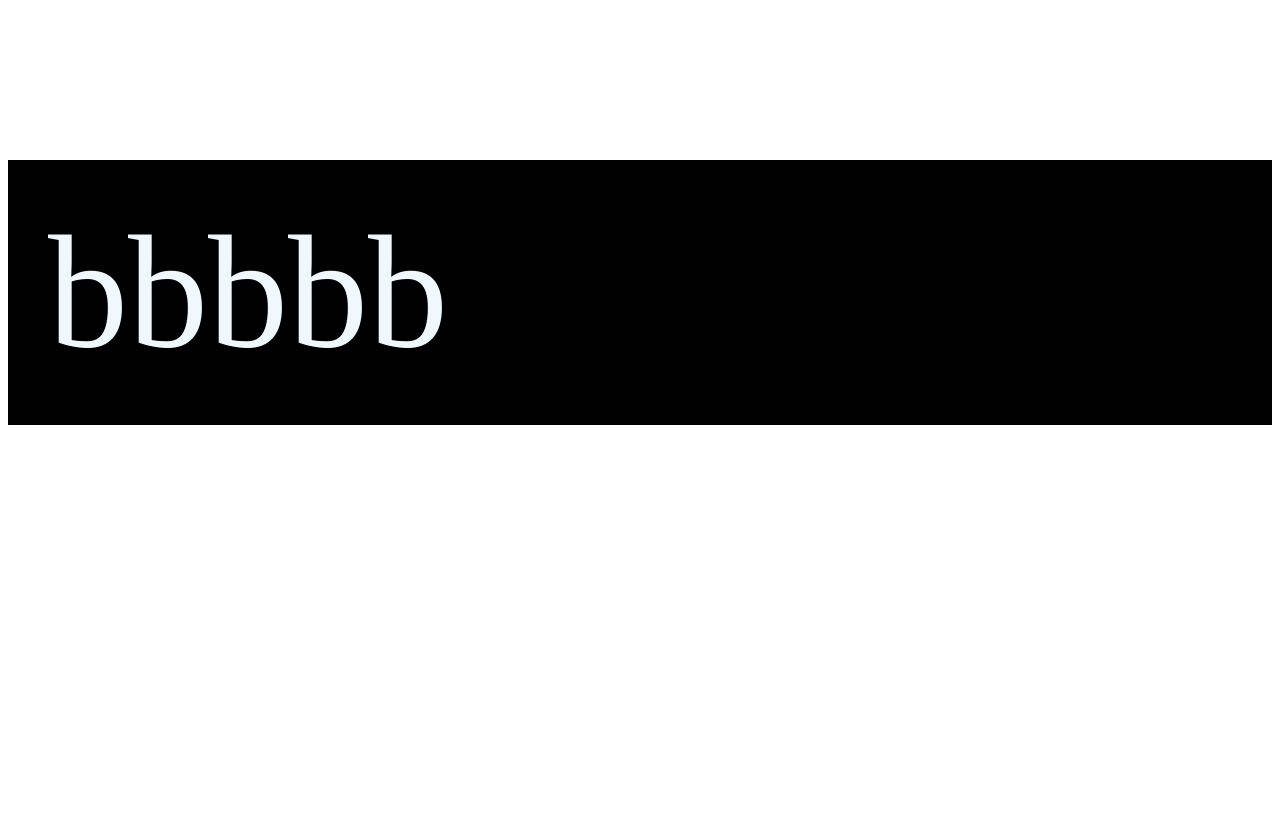
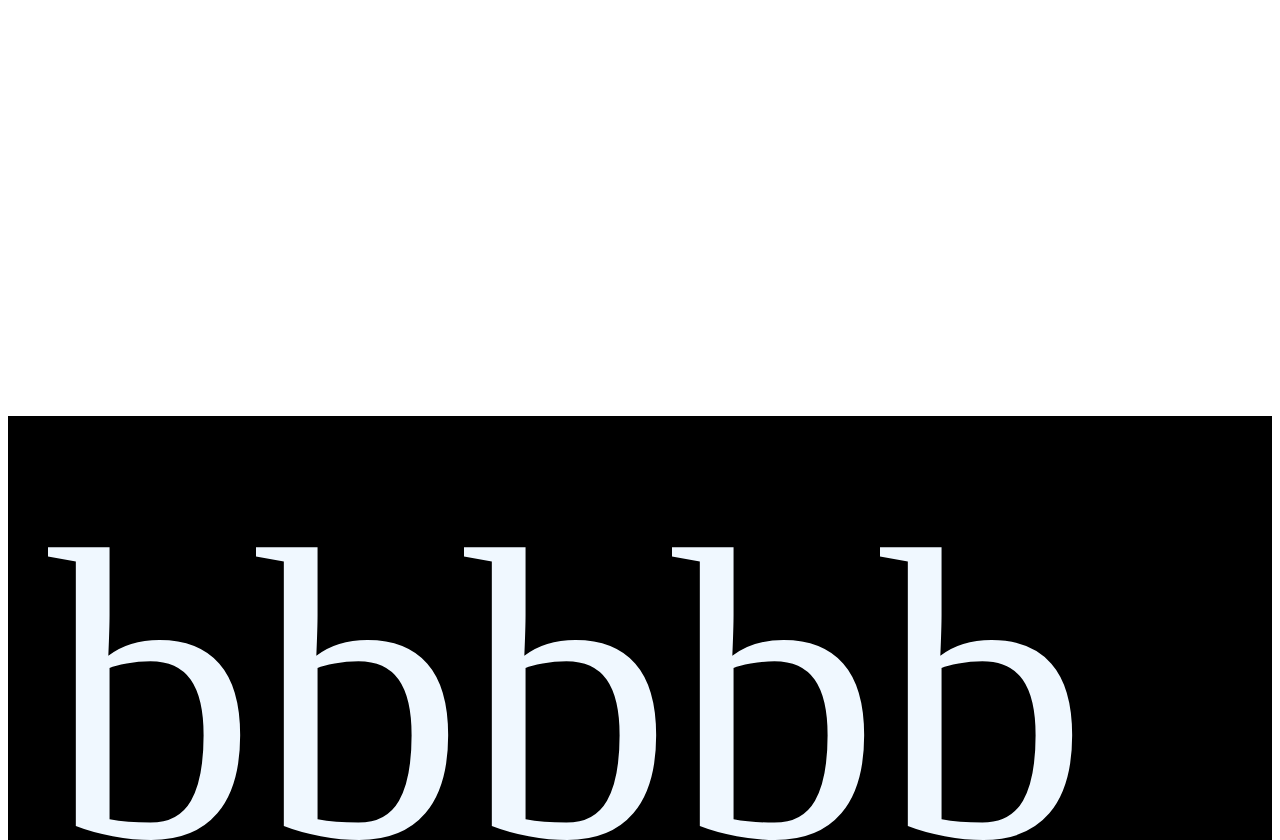
Before and after one commit to abdulwahab-github/example, a plain HTML site: page index.html in a window 1280 px wide. Shown: the top 840 px of the page. Before the commit the page ends 800 px from the top, so only its background shows below. Drawn offline with Linux system fonts and the light colour scheme.

```diff
--- a/style.css
+++ b/style.css
@@ -1,5 +1,5 @@
 p{
     background-color: black;color: aliceblue;
     padding:5vh;
-    font-size: 20vh;
+    font-size: 52vh;
 }
```
